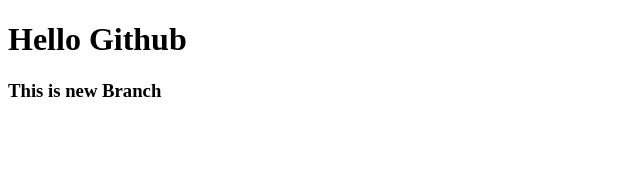
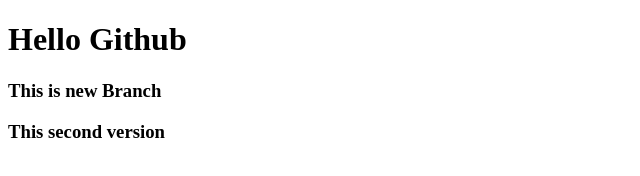
Before and after one commit to Heavendart888/Project-4, a plain HTML site: page index.html in a window 1280 px wide. Shown: the whole page, without its empty margins (0-640 px from the left). Drawn offline with Linux system fonts and the light colour scheme.

Commit message:
second commit

```diff
--- a/index.html
+++ b/index.html
@@ -8,5 +8,6 @@
 <body>
     <h1>Hello Github</h1>
     <h3>This is new Branch</h3>
+    <h3>This second version</h3>
 </body>
 </html>
```
